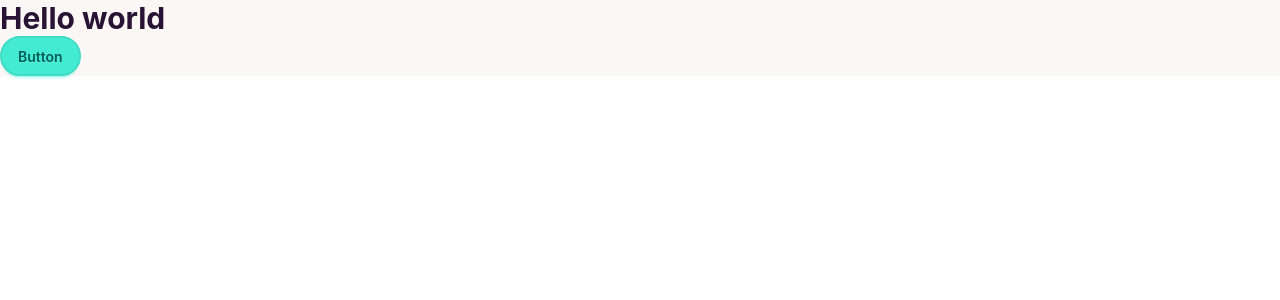
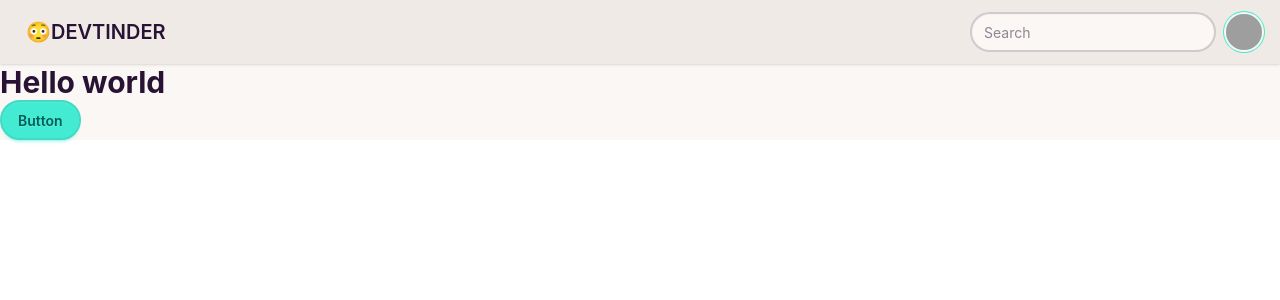
Before and after one commit to Affanmir00-beep/devTinder-fronted, a React (Vite) app: page / in a window 1280 px wide. Shown: the top 300 px of the page. Built offline with nearby package versions, Linux system fonts and the light colour scheme; grey boxes are pictures that could not be loaded.

Commit message:
feat: add daisyUI navbar to App component
Added a navbar with search, avatar dropdown, and menu items using daisyUI classes. Also fixed button attribute from class to className. Updated README notes.

```diff
--- a/src/App.jsx
+++ b/src/App.jsx
@@ -4,8 +4,39 @@ function App() {
 
   return (
     <>
+
+<div className="navbar bg-base-200 shadow-sm ">
+  <div className="flex-1">
+    <a className="btn btn-ghost text-xl"> 😳DEVTINDER</a>
+  </div>
+  <div className="flex gap-2">
+    <input type="text" placeholder="Search" className="input w-24 md:w-auto" />
+    <div className="dropdown dropdown-end  mr-2">
+      <div tabIndex={0} role="button" className="btn btn-ghost btn-circle avatar">
+        <div className="w-10 rounded-full ring ring-primary ring-offset-base-100 ring-offset-2 hover:ring-primary-focus">
+          <img
+            alt="Tailwind CSS Navbar component"
+            src="https://img.daisyui.com/images/stock/photo-1534528741775-53994a69daeb.webp" />
+        </div>
+      </div>
+      <ul
+        tabIndex={-1}
+        className="menu menu-sm dropdown-content bg-base-100 rounded-box z-1 mt-3 w-52 p-2 shadow">
+        <li>
+          <a className="justify-between">
+            Profile
+            <span className="badge">New</span>
+          </a>
+        </li>
+        <li><a>Settings</a></li>
+        <li><a>Logout</a></li>
+      </ul>
+    </div>
+  </div>
+</div>
+
    <h1 className="text-3xl font-bold">Hello world</h1>
-  <button class="btn btn-primary">Button</button>
+  <button className="btn btn-primary">Button</button>
     </>
 
   )
```
Also changed, not shown: 1 other file (tests, documents, lock files or other folders).
